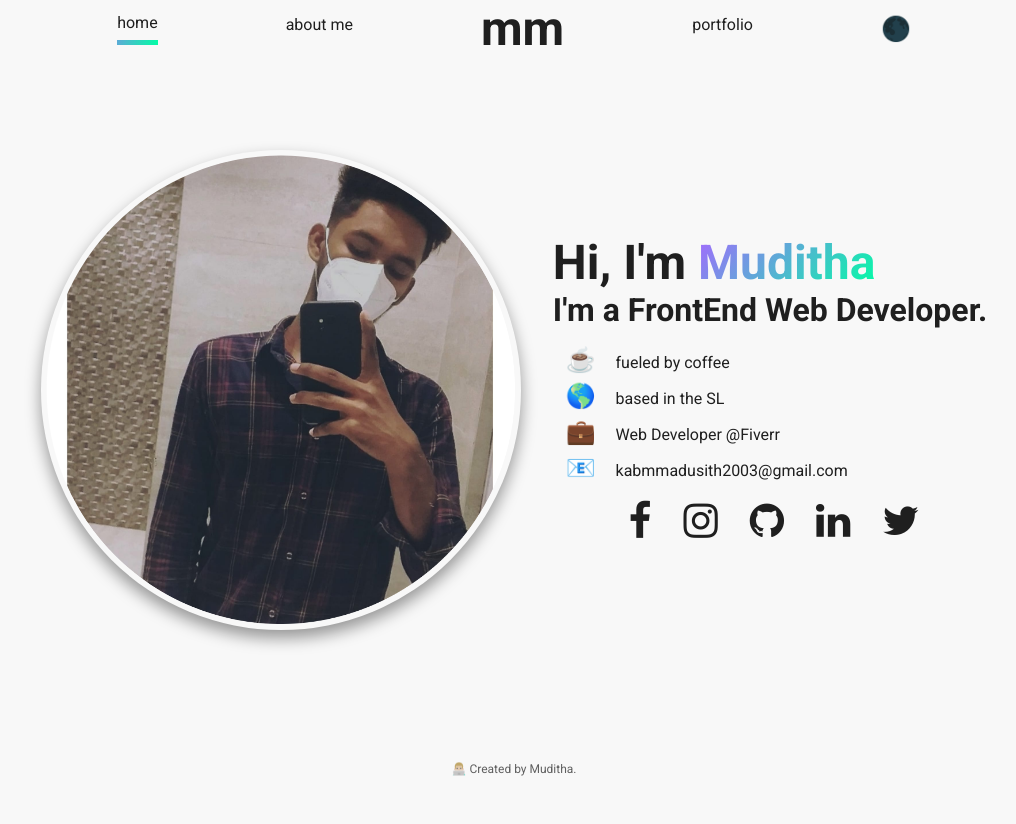
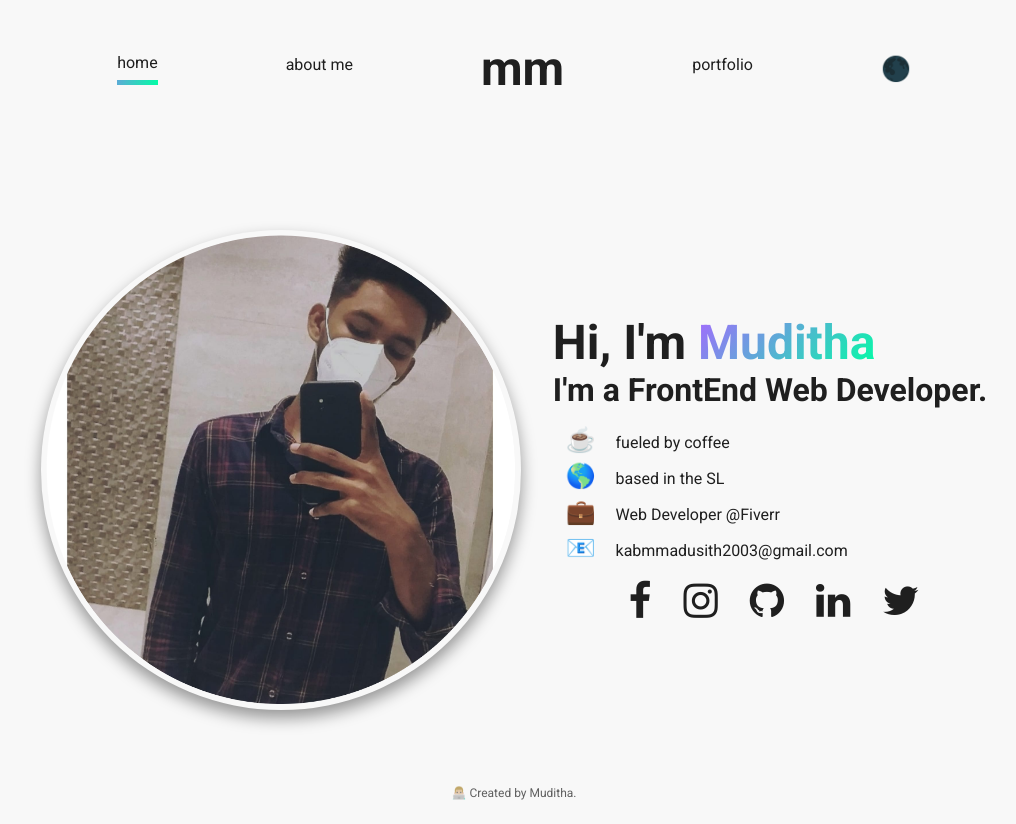
Before and after one commit to Mud2003/Protfolio_App-React, a React (Create React App) app: page / in a window 1280 px wide. Shown: the whole page, without its empty margins (126-1142 px from the left). Before the commit the page ends 800 px from the top, so only its background shows below. Built offline with nearby package versions, Linux system fonts and the light colour scheme; the HTML template or start-up script is replaced by a standard one.

Commit message:
Update the Navbar

```diff
--- a/src/components/Navbar.js
+++ b/src/components/Navbar.js
@@ -34,7 +34,7 @@ export default function Navbar({darkMode, handleClick}) {
     const [active, setActive] = useState(location.pathname === '/' ? 'home' : location.pathname.slice(1, location.pathname.length));
 
     return (
-        <Box component={'nav'} width={'100%'} paddingtop={5}>
+        <Box component={'nav'} width={'100%'} padding={5}>
             <Box component={'ul'} display={'flex'} justifyContent={'center'} alignItems={'center'}
                  gap={{xs: '2rem', md: '8rem'}}
                  textTransform={'lowercase'} fontSize={'1rem'}>
```
